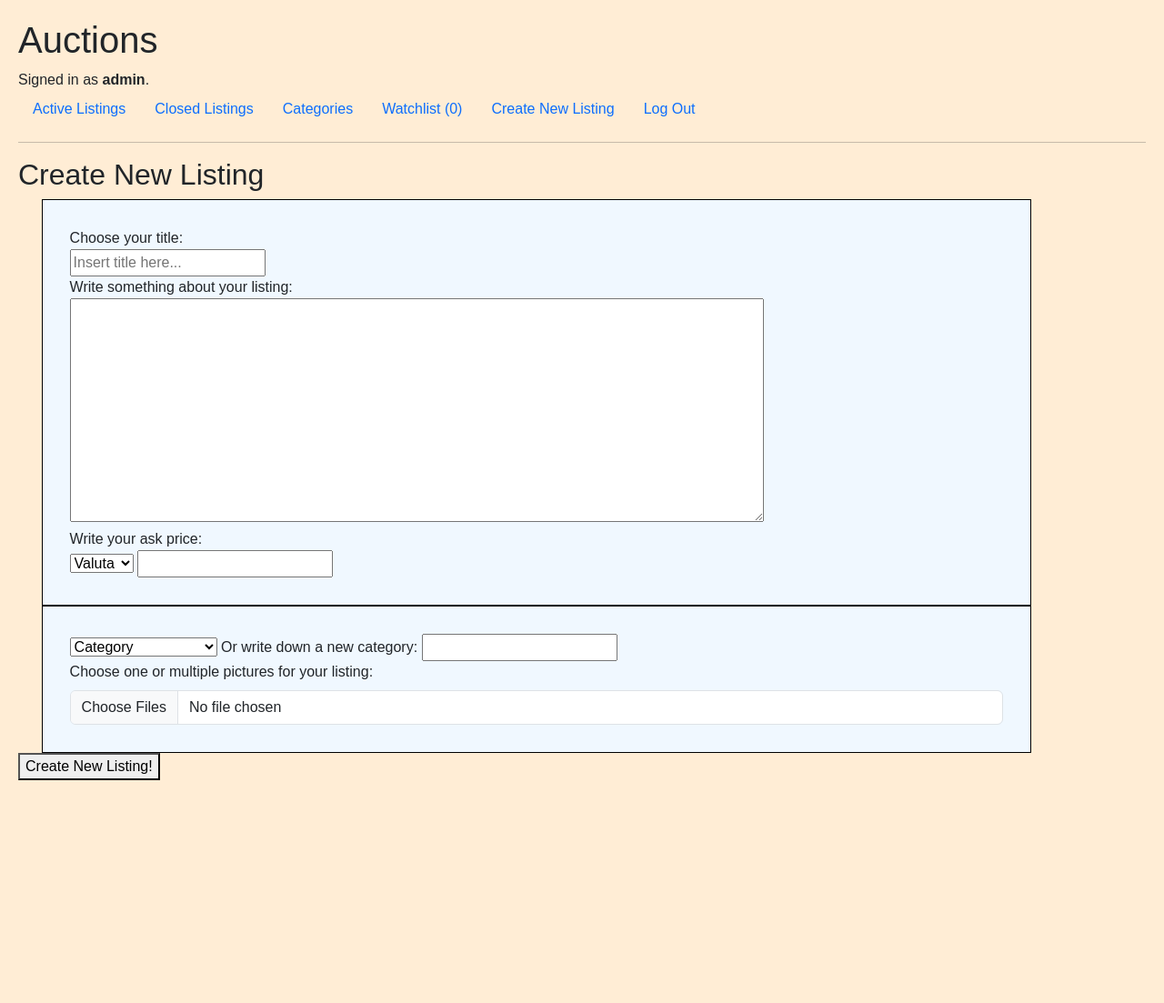
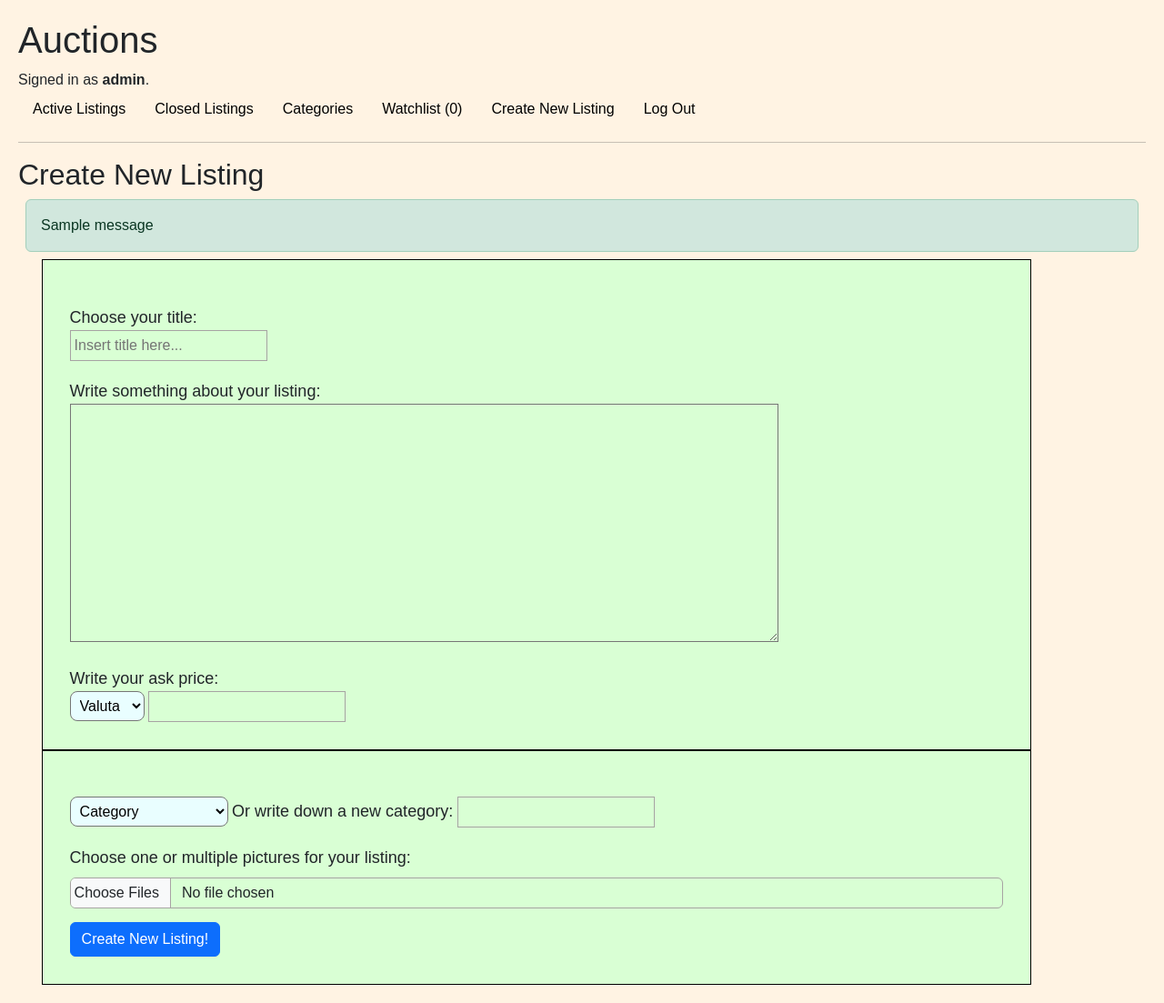
Before and after one commit to MaxK9999/commerce, a Django app: page /create_listing in a window 1280 px wide. Shown: the whole page at 91% size. Before the commit the page ends 858 px from the top, so only its background shows below. Run offline with Django 3.2, Linux system fonts and the light colour scheme; a user stored in the database is signed in; data comes from the database, SQL or seed files in the repository; both versions use the stored data as it was after the commit; tables that the repository leaves empty hold one stand-in row (values such as "Sample post"); one stand-in notice (Sample message) is shown.

Commit message:
Added messages system + CSS tweaks

```diff
--- a/auctions/static/auctions/styles.css
+++ b/auctions/static/auctions/styles.css
@@ -1,13 +1,13 @@
 body {
   padding: 20px;
-  background-color: rgb(255, 237, 213);
+  background-color: rgb(255, 243, 227);
   font-family: Arial, Helvetica, sans-serif;
   overflow-x: hidden;
 }
 
 .container {
   margin-left: 2vw;
-  background-color: aliceblue;
+  background-color: rgb(217, 255, 212);
   padding: 30px;
   border: 1px solid black;
   display: flex;
@@ -19,7 +19,7 @@ body {
 .container .listing {
   padding: 50px;
   border: 1px solid black;
-  background-color: rgb(255, 255, 255);
+  background-color: rgba(255, 255, 255, 0.6);
   border-radius: 0 18px;
   margin-top: 30px;
 }
@@ -44,14 +44,85 @@ body {
   max-height: 50vh;
   border: 0.5px solid black;
 }
+.container button {
+  margin-top: 15px;
+  width: -moz-fit-content;
+  width: fit-content;
+}
+.container .wrapper {
+  padding: 20px 0 0;
+}
+.container .wrapper label {
+  font-size: 18px;
+  font-weight: 400;
+}
+.container .wrapper input {
+  padding: 4px;
+  border: 0.1px solid rgb(167, 163, 163);
+  background-color: transparent;
+}
+.container .wrapper textarea {
+  padding: 10px;
+  background-color: transparent;
+}
 
 .price {
   font-size: 38px;
   font-weight: 700;
 }
 
+.image-listing {
+  max-width: 80vw;
+  max-height: 90vh;
+}
+
 input::-webkit-outer-spin-button,
 input::-webkit-inner-spin-button {
   -webkit-appearance: none;
   margin: 0;
+}
+
+.nav-item {
+  display: flex;
+  flex-direction: column;
+}
+.nav-item .nav-link {
+  color: black;
+  text-decoration: none;
+}
+.nav-item .nav-link:hover {
+  text-decoration: underline;
+  color: black;
+}
+
+select {
+  padding: 6px;
+  border-radius: 8px;
+  background-color: rgb(233, 254, 255);
+}
+select option {
+  background-color: aliceblue;
+}
+
+.container-comments {
+  padding: 20px;
+  display: flex;
+  flex-direction: row;
+  justify-content: space-around;
+  background-color: rgba(255, 255, 255, 0.6);
+}
+.container-comments .comment2 {
+  display: flex;
+  flex-direction: column;
+}
+.container-comments .comment2 form {
+  width: 100%;
+}
+.container-comments .comment2 textarea {
+  padding: 10px;
+  background-color: transparent;
+}
+.container-comments .comment2 button {
+  margin-top: 5px;
+  display: block;
 }/*# sourceMappingURL=styles.css.map */
--- a/auctions/static/auctions/styles.scss
+++ b/auctions/static/auctions/styles.scss
@@ -1,13 +1,13 @@
 body {
     padding: 20px;
-    background-color: rgb(255, 237, 213);
+    background-color: rgb(255, 243, 227);
     font-family: Arial, Helvetica, sans-serif;
     overflow-x: hidden;
 }
 
 .container {
     margin-left: 2vw;
-    background-color: aliceblue;
+    background-color: rgb(217, 255, 212);
     padding: 30px;
     border: 1px solid black;
     display: flex;
@@ -18,7 +18,7 @@ body {
     .listing {
         padding: 50px;
         border: 1px solid black;
-        background-color: rgb(255, 255, 255);
+        background-color: rgba(255, 255, 255, .6);
         border-radius: 0 18px;
         margin-top: 30px;
 
@@ -46,6 +46,28 @@ body {
         max-height: 50vh;
         border: 0.5px solid black;
     }
+    button {
+        margin-top: 15px;
+        width: fit-content;
+    }
+
+    .wrapper {
+        padding: 20px 0 0;
+
+        label {
+            font-size: 18px;
+            font-weight: 400;
+        }
+        input {
+            padding: 4px;
+            border: 0.1px solid rgb(167, 163, 163);
+            background-color: transparent;
+        }
+        textarea {
+            padding: 10px;
+            background-color: transparent;
+        }
+    }
 }
 
 .price {
@@ -53,8 +75,63 @@ body {
     font-weight: 700;
 }
 
+.image-listing {
+    max-width: 80vw;
+    max-height: 90vh;
+}
+
 input::-webkit-outer-spin-button,
 input::-webkit-inner-spin-button {
     -webkit-appearance: none;
     margin: 0;
 }
+
+.nav-item {
+    display: flex;
+    flex-direction: column;
+
+    .nav-link {
+        color: black;
+        text-decoration: none;
+
+        &:hover {
+            text-decoration: underline;
+            color: black;
+        }
+    }
+}
+
+select {
+    padding: 6px;
+    border-radius: 8px;
+    background-color: rgb(233, 254, 255);
+    option {
+        background-color: aliceblue;
+    }
+}
+
+.container-comments {
+    padding: 20px   ;
+    display: flex;
+    flex-direction: row;
+    justify-content: space-around;
+    background-color: rgba(255, 255, 255, .6);
+
+    .comment2 {
+        display: flex;
+        flex-direction: column;
+        form {
+            width: 100%;
+        }
+
+        textarea {
+            padding: 10px;
+            background-color: transparent;
+        }
+
+        button {
+            margin-top: 5px;
+            display: block;
+        }
+    }
+}
--- a/auctions/templates/auctions/create_listing.html
+++ b/auctions/templates/auctions/create_listing.html
@@ -2,6 +2,16 @@
 
 {% block body %}
     <h2>Create New Listing</h2>
+    {% if messages %}
+    <div class="messages">
+        {% for message in messages %}
+            <div class="alert {{ message.tags }} m-2" role="alert">
+                {{ message }}
+            </div>
+        {% endfor %}
+    </div>
+    {% endif %}
+
     <form action="{% url 'create_listing' %}" method="post" enctype="multipart/form-data">
     {% csrf_token %}
     <div class="container">
@@ -43,7 +53,7 @@
             <label for="formFileMultiple" name="images" class="form-label">Choose one or multiple pictures for your listing:</label>
             <input class="form-control" type="file" name="images" id="formFileMultiple" multiple>
         </div>
+        <button type="submit" class="btn btn-primary">Create New Listing!</button>
     </div>
-    <button type="submit">Create New Listing!</button>
     </form>
 {% endblock %}
--- a/auctions/views.py
+++ b/auctions/views.py
@@ -1,3 +1,4 @@
+from django.contrib import messages
 from django.contrib.auth import authenticate, login, logout
 from django.contrib.auth.decorators import login_required
 from django.db import IntegrityError
@@ -36,9 +37,8 @@ def login_view(request):
             login(request, user)
             return HttpResponseRedirect(reverse("index"))
         else:
-            return render(request, "auctions/login.html", {
-                "message": "Invalid username and/or password.",
-            })
+            messages.error(request, "Username or password is incorrect.")
+            return render(request, "auctions/login.html")
     else:
         return render(request, "auctions/login.html")
 
@@ -57,19 +57,19 @@ def register(request):
         password = request.POST["password"]
         confirmation = request.POST["confirmation"]
         if password != confirmation:
-            return render(request, "auctions/register.html", {
-                "message": "Passwords must match.",
-            })
+            messages.error(request, "Passwords must match!")
+            return render(request, "auctions/register.html")
 
         # Attempt to create new user
         try:
             user = User.objects.create_user(username, email, password)
             user.save()
         except IntegrityError:
-            return render(request, "auctions/register.html", {
-                "message": "Username already taken."
-            })
+            messages.error(request, "Username already taken.")
+            return render(request, "auctions/register.html")
+
         login(request, user)
+        messages.success(request, "Registration succesfull.")
         return HttpResponseRedirect(reverse("index"))
     else:
         return render(request, "auctions/register.html")
@@ -100,6 +100,10 @@ def create_listing(request):
         valuta = request.POST.get('valuta')
         ask_price = request.POST.get('ask_price')
 
+        if not title or not description or not valuta or not ask_price:
+            messages.error(request, "All fields are required.")
+            return redirect('create_listing')
+
         listing = Auction(
             title=title,
             description=description,
@@ -115,7 +119,7 @@ def create_listing(request):
             new_image.save()
             listing.images.add(new_image)
 
-
+        messages.success(request, "Listing created succesfully!")
         return redirect('index')
 
 
@@ -224,9 +228,13 @@ def place_bid(request, listing_id):
             listing.current_bid = bid_amount
             listing.save()
             highest_bid = bid_amount
+
+            messages.success(request, "Bid placed succesfully!")
             return redirect('listing', listing_id=listing_id)
 
         elif bid_amount < listing.ask_price or bid_amount <= highest_bid:
+
+            messages.error(request, "Invalid bid amount.")
             return redirect('listing', listing_id=listing_id)
 
     return render(request, 'auctions/listing.html', {
@@ -250,16 +258,27 @@ def add_comment(request, listing_id):
         )
         new_comment.save()
 
+        messages.success(request, "Your comment has been placed!")
         return redirect('listing', listing_id=listing_id)
 
 
 def categories(request):
-    selected_category = request.GET.get('category', '')
-    if selected_category:
-        filtered_listings = Auction.objects.filter(category__name=selected_category)
+    category_name = request.POST.get('category', '')
+    categories = Category.objects.all()
+    watchlisted_auctions = request.user.watchlist.all()
+
+    if category_name:
+        try:
+            category = Category.objects.get(name=category_name)
+            listings = Auction.objects.filter(category=category, active=True)
+        except Category.DoesNotExist:
+            listings = []
     else:
-        filtered_listings = Auction.objects.all()
+        listings = Auction.objects.filter(active=True)
 
-    return render(request, 'auctions/categories.html', {
-        'listings': filtered_listings,
+    return render(request, "auctions/categories.html", {
+        'listings': listings,
+        'categories': categories,
+        'selected_category': category_name,
+        'watchlisted_auctions': watchlisted_auctions,
     })
```
Also changed, not shown: auctions/templates/auctions/categories.html (+31 -0 lines), auctions/templates/auctions/listing.html (+5 -4 lines), commerce/settings.py (+12 -0 lines), db.sqlite3, media/auction_images/IMG_20200604_115437-copy.webp (added), media/auction_images/The-Soap-Opera-Rubber-Ducks-Colors-Yellow_02cd30bb-0dbd-4fdc-8d7c-6ee1be_DLFDXLV.webp (added), media/auction_images/The-Soap-Opera-Rubber-Ducks-Colors-Yellow_02cd30bb-0dbd-4fdc-8d7c-6ee1be_s8ZVffj.webp (added), 1 other file.
